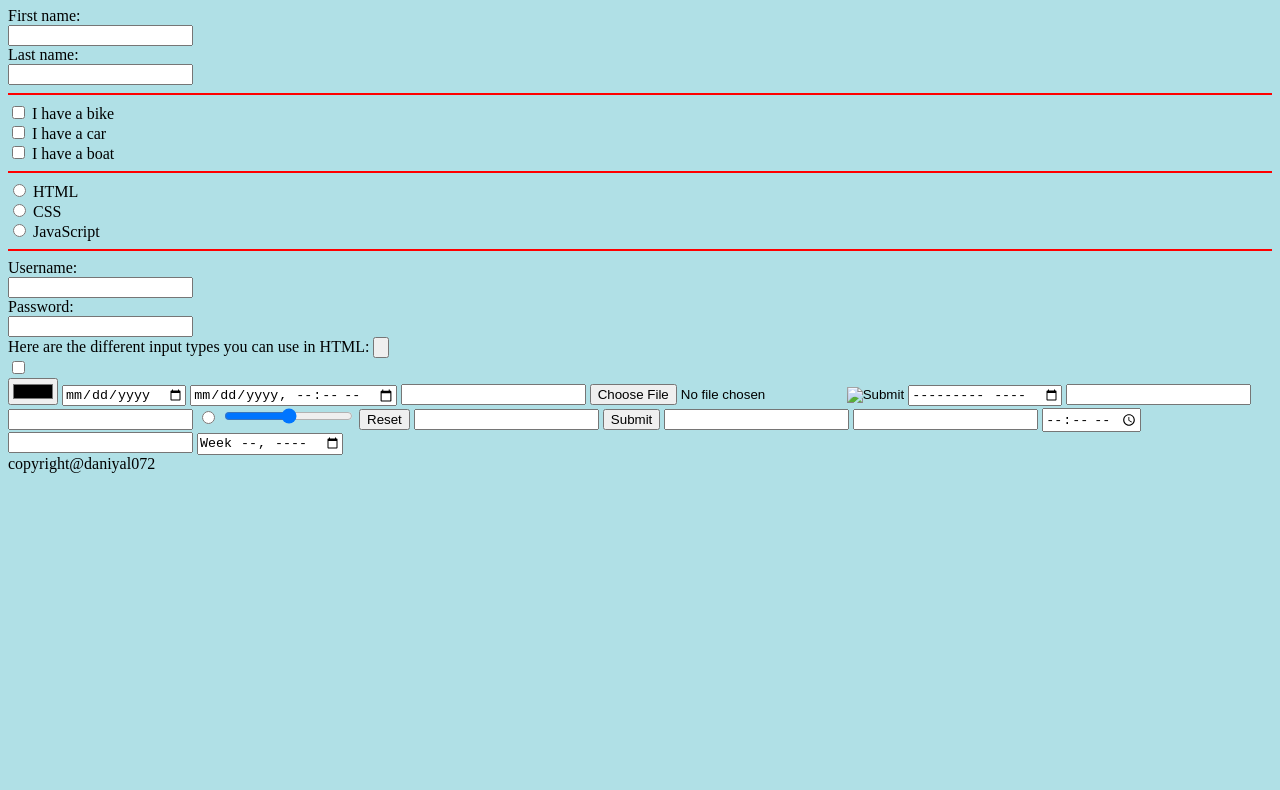
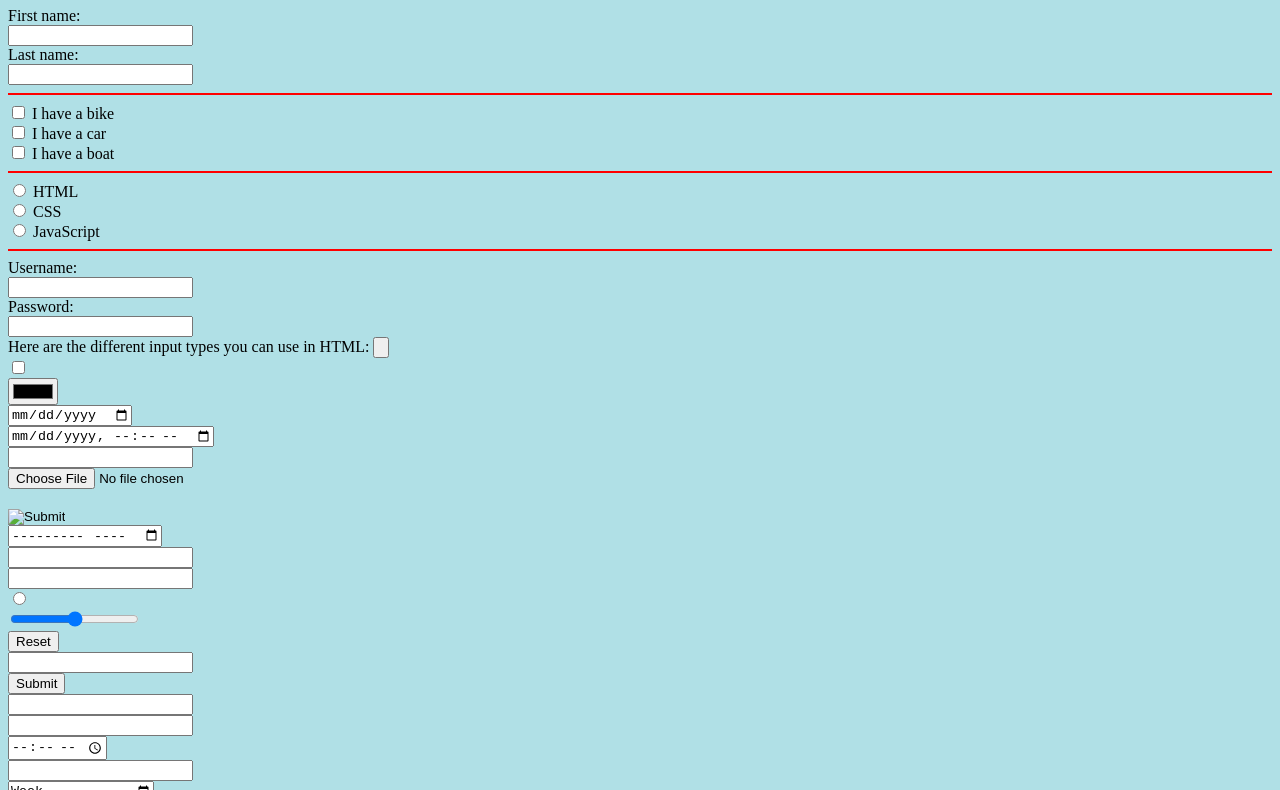
Before and after one commit to Daniyal072/class, a plain HTML site: page contact.html in a window 1280 px wide. Shown: the part 234-1024 px from the top of the page. Before the commit the page ends 800 px from the top, so only its background shows below. Drawn offline with Linux system fonts and the light colour scheme.

Commit message:
Update contact.html

```diff
--- a/contact.html
+++ b/contact.html
@@ -107,45 +107,45 @@ Here are the different input types you can use in HTML:
 
 <input type="checkbox"><br>
 
-<input type="color">
+<input type="color"><br>
 
-<input type="date">
+<input type="date"><br>
 
-<input type="datetime-local">
+<input type="datetime-local"><br>
 
-<input type="email">
+<input type="email"><br>
 
-<input type="file">
+<input type="file"><br>
 
-<input type="hidden">
+<input type="hidden"><br>
 
-<input type="image">
+<input type="image"><br>
 
-<input type="month">
+<input type="month"><br>
 
-<input type="number">
+<input type="number"><br>
 
-<input type="password">
+<input type="password"><br>
 
-<input type="radio">
+<input type="radio"><br>
 
-<input type="range">
+<input type="range"><br>
 
-<input type="reset">
+<input type="reset"><br>
 
-<input type="search">
+<input type="search"><br>
 
-<input type="submit">
+<input type="submit"><br>
 
-<input type="tel">
+<input type="tel"><br>
 
-<input type="text">
+<input type="text"><br>
 
-<input type="time">
+<input type="time"><br>
 
-<input type="url">
+<input type="url"><br>
 
-<input type="week">
+<input type="week"><br>
 
 </body>
 
```
